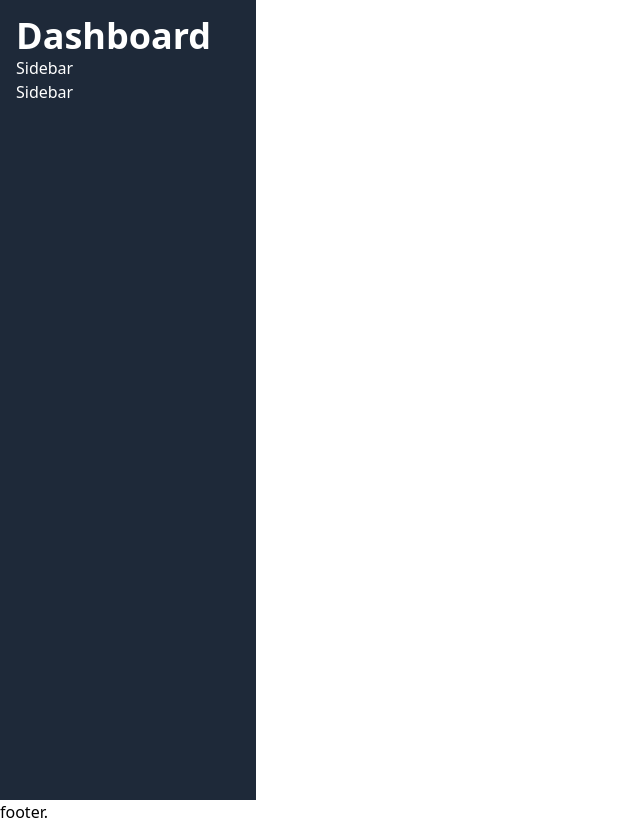
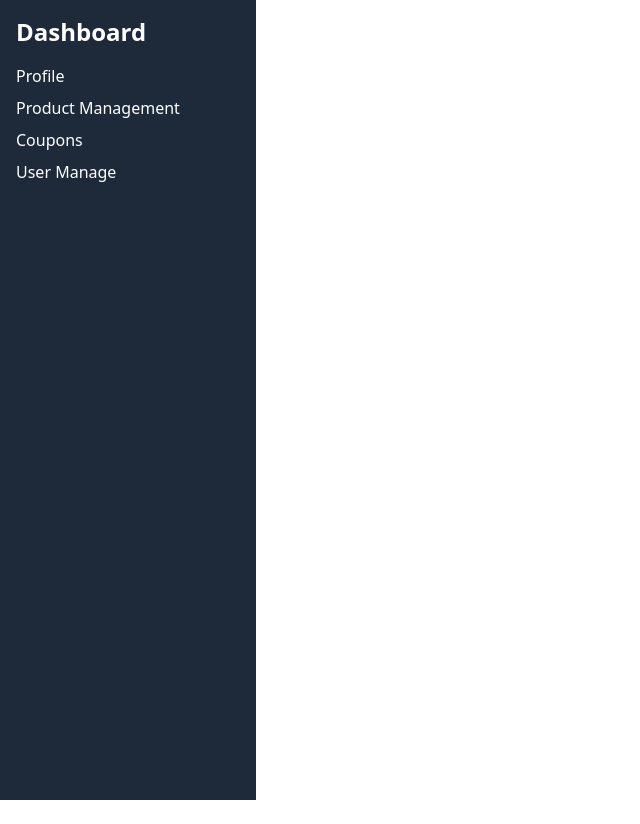
Before and after one commit to sabbir-hossen66/e-commerce-admin, a React (Vite) app: page / in a window 1280 px wide. Shown: the whole page, without its empty margins (0-640 px from the left). After the commit the page ends 800 px from the top, so only its background shows below. Built offline with nearby package versions, Linux system fonts and the light colour scheme.

Commit message:
design dashboard font

```diff
--- a/src/Dashboard/Sidebar.tsx
+++ b/src/Dashboard/Sidebar.tsx
@@ -1,9 +1,13 @@
 const Sidebar = () => {
   return (
     <div className="bg-gray-800 text-white w-64 min-h-screen p-4">
-      <h2 className="text-4xl font-bold">Dashboard</h2>
-      <h2>Sidebar</h2>
-      <h2>Sidebar</h2>
+      <h2 className="text-2xl font-bold mb-4">Dashboard</h2>
+   <div className="font-medium space-y-2">
+       <h2>Profile</h2>
+      <h2>Product Management</h2>
+      <h2>Coupons</h2>
+      <h2>User Manage</h2>
+   </div>
     </div>
   );
 }
--- a/src/Layout/Root.tsx
+++ b/src/Layout/Root.tsx
@@ -8,7 +8,6 @@ const Root = () => {
   return (
     <div className="">
     <Outlet></Outlet>
-    <p>footer.</p>
     </div>
   );
 };
```
